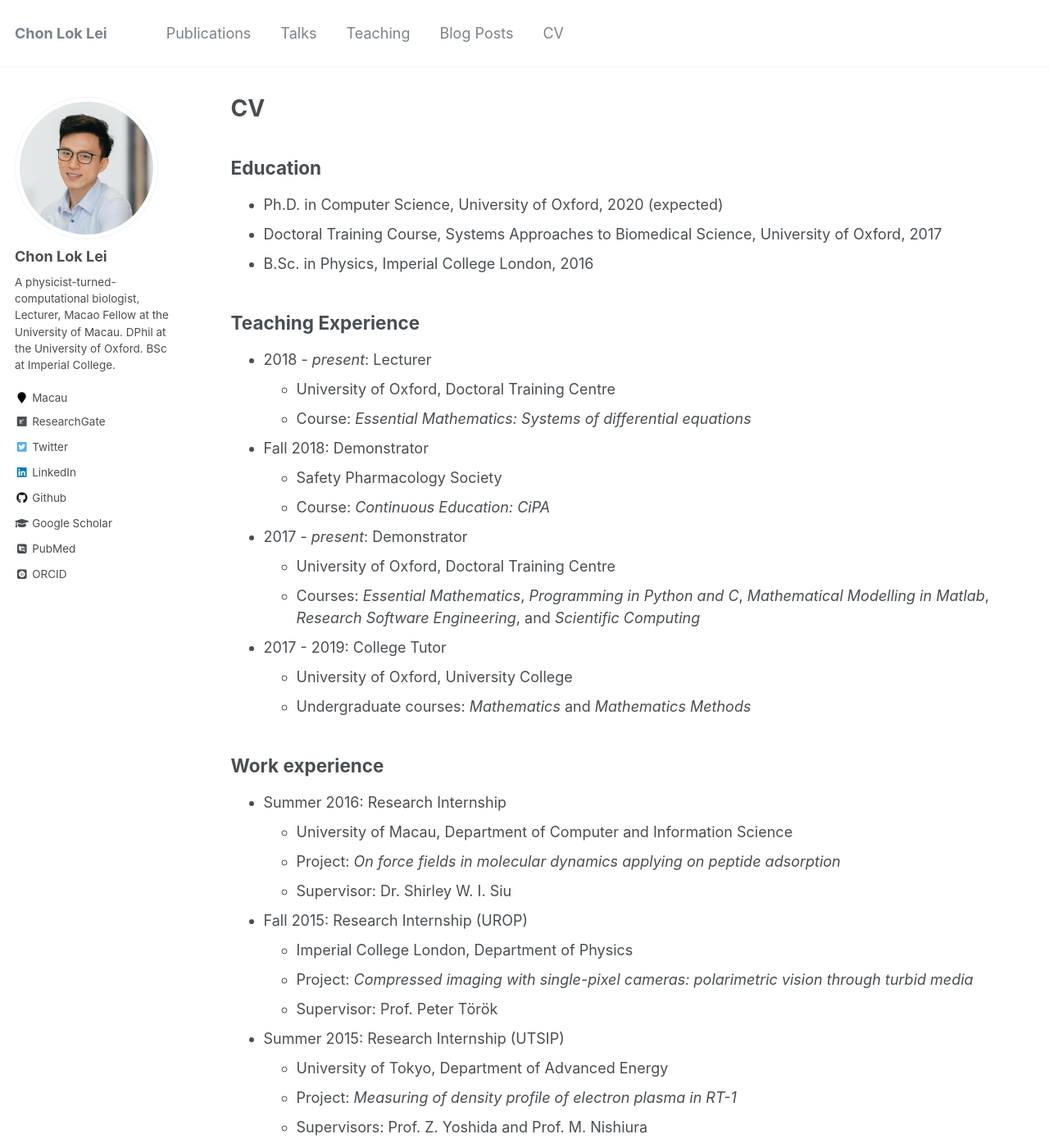
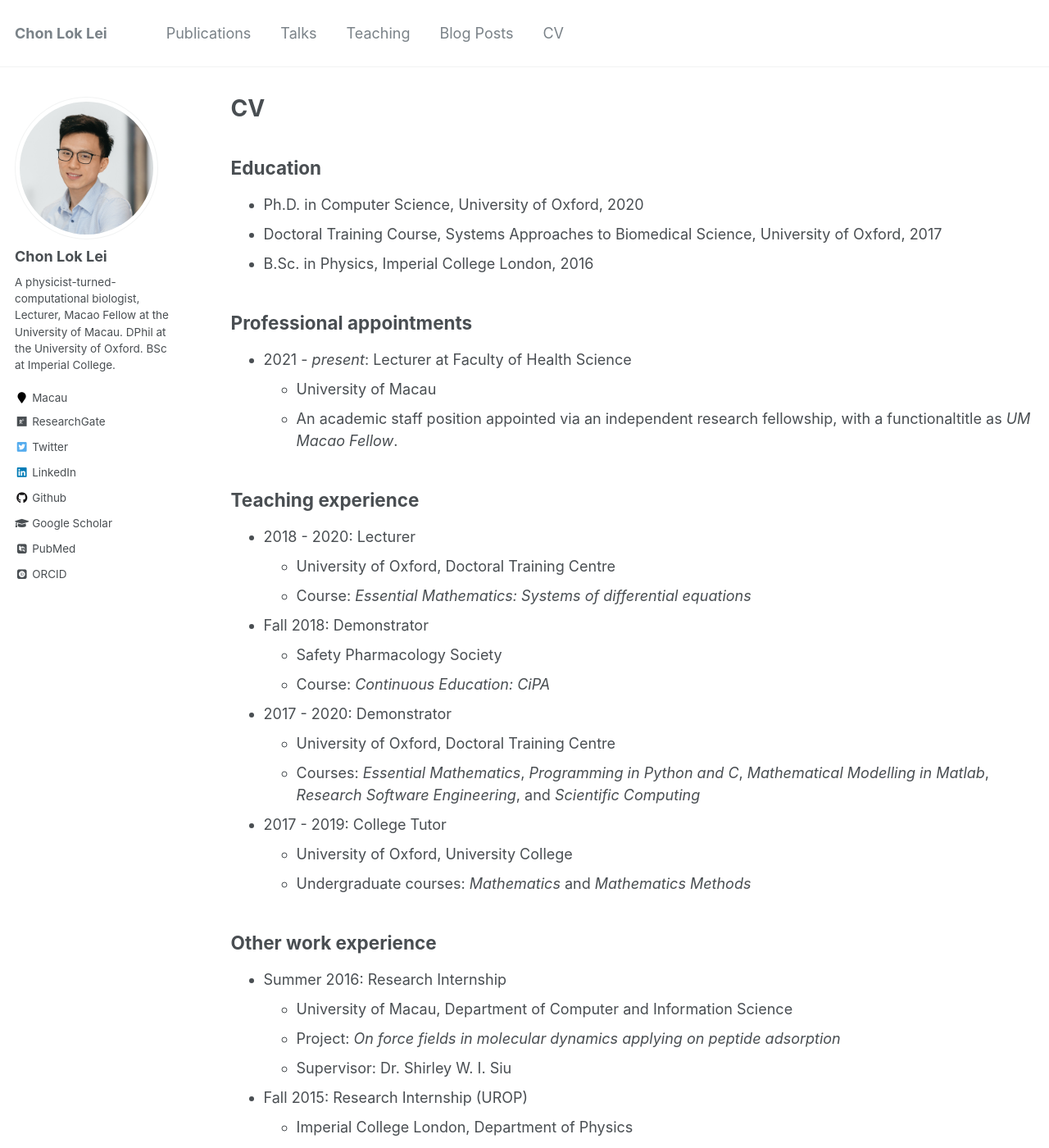
Before and after one commit to chonlei/chonlei.github.io, a Jekyll site: the page built from _pages/cv.md, in a window 1280 px wide and 1400 px high. Shown: the whole window at 82% size. Built offline with Jekyll 4.4.1, drawn with Linux system fonts in a browser that asks for light colours; some web fonts are replaced; some of the changed text lies outside the part shown.

Commit message:
Update CV

```diff
--- a/_pages/cv.md
+++ b/_pages/cv.md
@@ -10,12 +10,19 @@ redirect_from:
 {% include base_path %}
 
 ## Education
-* Ph.D. in Computer Science, University of Oxford, 2020 (expected)
+* Ph.D. in Computer Science, University of Oxford, 2020
 * Doctoral Training Course, Systems Approaches to Biomedical Science, University of Oxford, 2017
 * B.Sc. in Physics, Imperial College London, 2016
 
-## Teaching Experience
-* 2018 - _present_: Lecturer
+
+## Professional appointments
+* 2021 - _present_: Lecturer at Faculty of Health Science
+  * University of Macau
+  * An academic staff position appointed via an independent research fellowship, with a functionaltitle as _UM Macao Fellow_.
+
+
+## Teaching experience
+* 2018 - 2020: Lecturer
   * University of Oxford, Doctoral Training Centre
   * Course: _Essential Mathematics: Systems of differential equations_
 
@@ -23,7 +30,7 @@ redirect_from:
   * Safety Pharmacology Society
   * Course: _Continuous Education: CiPA_
 
-* 2017 - _present_: Demonstrator
+* 2017 - 2020: Demonstrator
   * University of Oxford, Doctoral Training Centre
   * Courses: _Essential Mathematics_, _Programming in Python and C_, _Mathematical Modelling in Matlab_, _Research Software Engineering_, and _Scientific Computing_
 
@@ -31,7 +38,8 @@ redirect_from:
   * University of Oxford, University College
   * Undergraduate courses: _Mathematics_ and _Mathematics Methods_
 
-## Work experience
+
+## Other work experience
 * Summer 2016: Research Internship
   * University of Macau, Department of Computer and Information Science
   * Project: _On force fields in molecular dynamics applying on peptide adsorption_
@@ -53,24 +61,29 @@ redirect_from:
 * Fall 2014: Engineering Technical Assistant
   * Quattro Plant Ltd, London
 
+
 ## Publications
   <ul>{% for post in site.publications reversed %}
     {% include archive-single-cv.html %}
   {% endfor %}</ul>
+
 
 ## Preprints
   <ul>{% for post in site.preprints reversed %}
     {% include archive-single-cv.html %}
   {% endfor %}</ul>
 
+
 ## Talks
   <ul>{% for post in site.talks reversed %}
     {% include archive-single-talk-cv.html %}
   {% endfor %}</ul>
 
+
 ## Service and leadership
-* 2016 - _present_: Student Representative for Doctoral Training Centre at the University of Oxford.
+* 2020: Departmental Joint Consultative Committee at the University of Oxford.
+* 2016 - 2020: Student Representative for Doctoral Training Centre at the University of Oxford.
 * 2017 - 2018: Student Representative for Computational Biology group at the University of Oxford.
-* 2016 - 2017: Committee of the [Clarendon Scholars' Council](https://www.ox.ac.uk/clarendon/scholars-and-alumni/clarendon-scholars-council).
+* 2016 - 2017: Committee of the Clarendon Scholars' Council.
 * Summer 2016: Invited Speaker at the HFPJ College at the University of Macau.
 * 2014 - 2016: Committee, Co-founder, of the Macau Student Association, London United Kingdom (MSAUK).
```
